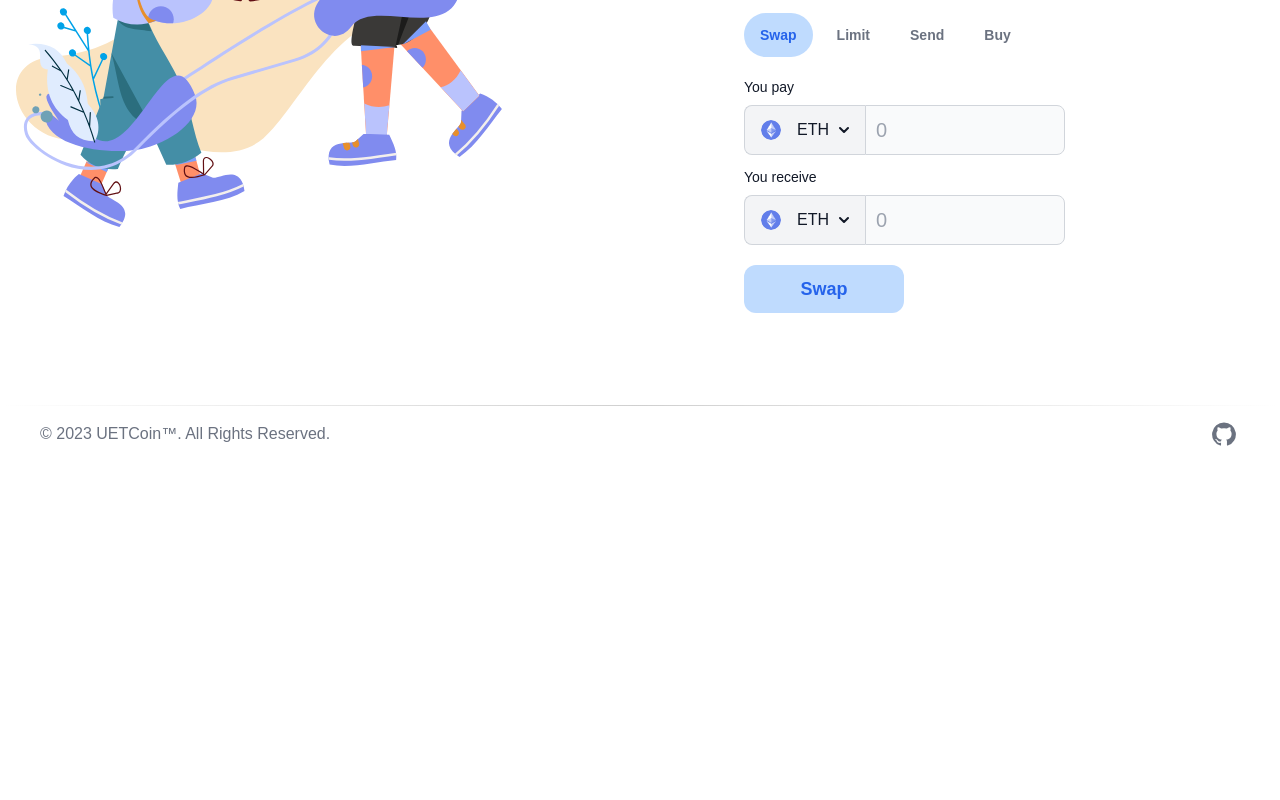
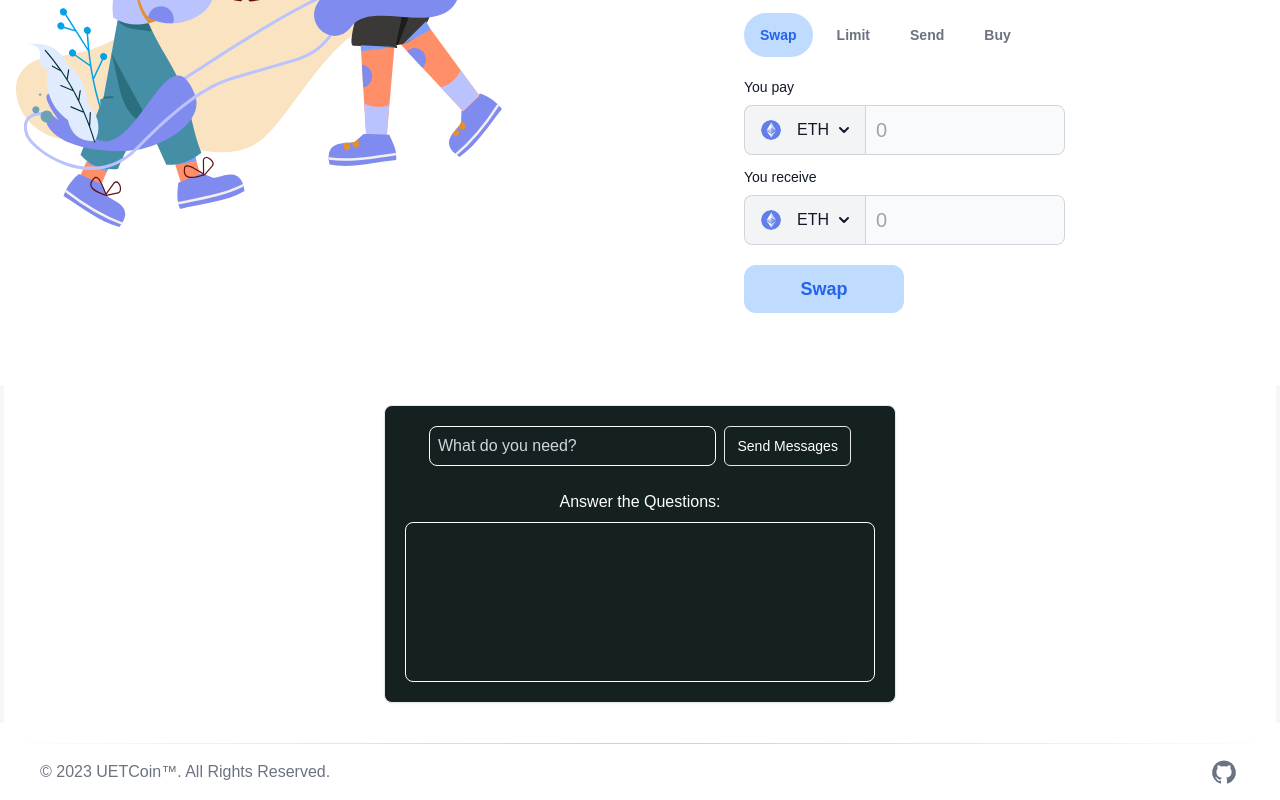
Before and after one commit to rinchan01/3m1f-bkfintech, a React (Create React App) app: page / in a window 1280 px wide. Shown: the part 1091-1891 px from the top of the page. Before the commit the page ends 1553 px from the top, so only its background shows below. Built offline with nearby package versions, Linux system fonts and the light colour scheme.

Commit message:
AI_Consultancy_No_UI

```diff
--- a/package.json
+++ b/package.json
@@ -7,7 +7,8 @@
     "@testing-library/jest-dom": "^5.17.0",
     "@testing-library/react": "^13.4.0",
     "@testing-library/user-event": "^13.5.0",
-    "axios": "^1.6.8",
+    "axios": "^1.6.7",
+    "dotenv": "^16.4.5",
     "force": "^0.0.3",
     "react": "^18.2.0",
     "react-dom": "^18.2.0",
--- /dev/null
+++ b/src/components/AISupport.js
@@ -0,0 +1,70 @@
+import React, { useState } from "react";
+import AIConsultancy from "../role/AIConsultancy";
+
+const AISupport = () => {
+
+  const [inputPrompt, setInputPrompt] = useState("");
+  const [isGenerating, setIsGenerating] = useState(false);
+
+  const handleGenerate = async () => {
+    if (inputPrompt.trim() !== "") {
+      try {
+        setIsGenerating(true);
+        const consultancy = await AIConsultancy(inputPrompt);
+        console.log(consultancy);
+
+        const AIText = document.querySelector("#AIResponse");
+        if (AIText) {
+          AIText.innerHTML = consultancy;
+        } else {
+          console.error("AI Text Container not found");
+        }
+      } catch (error) {
+        console.error("Error generating text", error);
+      } finally {
+        setIsGenerating(false);
+      }
+    }
+  };
+
+  return (
+      <div
+         id="AIConsultancy"
+         className=" w-full justify-center items-center flex flex-col gap-10 border-x-4 border-[#F7F7F9] z-30 text-white px-10 py-5"
+      >
+         <div className="rounded-lg border bg-[#142120] text-card-foreground shadow-sm w-full p-5 mx-auto md:max-w-lg justify-center items-center flex-col flex">
+            <div className=" w-full p-6 pt-0 flex flex-row space-x-2 relative">
+               <input
+                  className=" w-[70%] px-2 bg-transparent border-[1px] border-white rounded-lg placeholder:text-gray-300"
+                  type="text"
+                  placeholder="What do you need?"
+                  value={inputPrompt}
+                  onChange={(event) => setInputPrompt(event.target.value)}
+                  required
+               />
+               <button
+                  className={` ${isGenerating ? 'bg-gray-400 cursor-not-allowed' : ''} cursor-pointer hover:bg-[#2C282F] text-white whitespace-nowrap inline-flex items-center justify-center rounded-md text-sm font-medium ring-offset-background transition-colors focus-visible:outline-none focus-visible:ring-2 focus-visible:ring-ring focus-visible:ring-offset-2 disabled:pointer-events-none disabled:opacity-50 border border-input bg-background hover:bg-accent hover:text-accent-foreground h-10 px-4 py-2 w-[30%]`}
+                  type="button"
+                  aria-haspopup="dialog"
+                  aria-expanded="false"
+                  aria-controls="radix-:Rl6ula:"
+                  data-state="closed"
+                  onClick={() => handleGenerate()}
+                  disabled={isGenerating}
+               >
+                  Send Messages
+               </button>
+            </div>
+            <div className=" w-full flex justify-start items-center flex-col gap-2">
+               <p>Answer the Questions:</p>
+               <article className=" w-full min-h-[20vh] break-words bg-transparent border-[1px] border-white rounded-lg placeholder:text-gray-300 p-2">
+                  <p id="AIResponse"></p>
+               </article>
+            </div>
+         </div>
+      </div>
+   );
+
+}
+
+export default AISupport;
--- a/src/page/Home.js
+++ b/src/page/Home.js
@@ -2,6 +2,7 @@ import * as React from 'react';
 import Hero from '../components/Hero';
 import Swap from '../components/Swap';
 import Footer from '../components/Footer';
+import AISupport from '../components/AISupport';
 
 
 export default function Home() {
@@ -9,6 +10,7 @@ export default function Home() {
         <>
             <Hero/>
             <Swap/>
+            <AISupport/>
             <Footer/>
         </>
     );
--- /dev/null
+++ b/src/role/AIConsultancy.js
@@ -0,0 +1,35 @@
+import axios from "axios";
+
+const api_key = "eyJhbGciOiJIUzI1NiIsInR5cCI6IkpXVCJ9.eyJ1c2VyX2lkIjoiOTFlMGNmMWQtYTNjMi00ZThkLTlhZTItNWZkOTJkZDgzODJlIiwidHlwZSI6ImFwaV90b2tlbiJ9.zgcwic78X0b6K6DKLf-iRgJOFiIJglgAGtv3CwLsh2I"
+
+function AIConsultancy(prompt) {
+
+  const options = {
+    method: "POST",
+    url: "https://api.edenai.run/v2/text/chat",
+    headers: {
+      authorization: `Bearer ${api_key}`,
+    },
+    data: {
+      providers: "openai",
+      text: prompt,
+      chatbot_global_action: "Act as an assistant",
+      previous_history: [],
+      temperature: 0.0,
+      max_tokens: 150,
+      fallback_providers: "openai",
+    },
+  };
+
+  return axios
+    .request(options)
+    .then((response) => {
+      const consultancy = response?.data?.openai?.generated_text;
+      return consultancy;
+    })
+    .catch((error) => {
+      console.error(error);
+    });
+}
+
+export default AIConsultancy;
```
Also changed, not shown: 2 other files (tests, documents, lock files or other folders).
